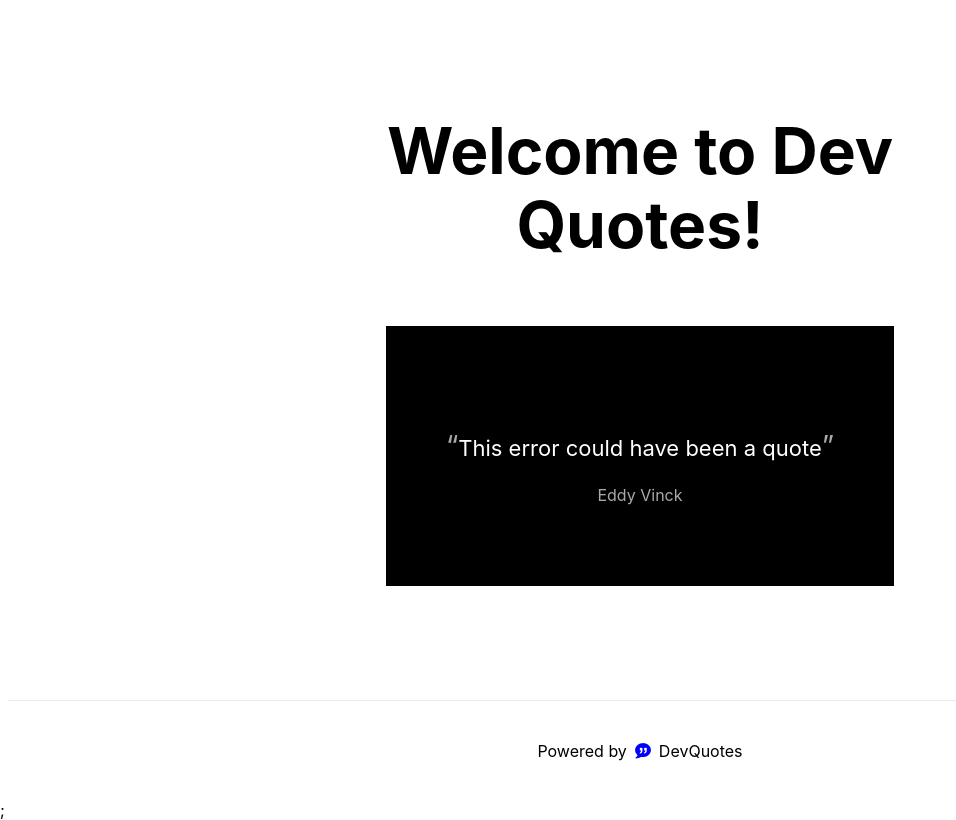
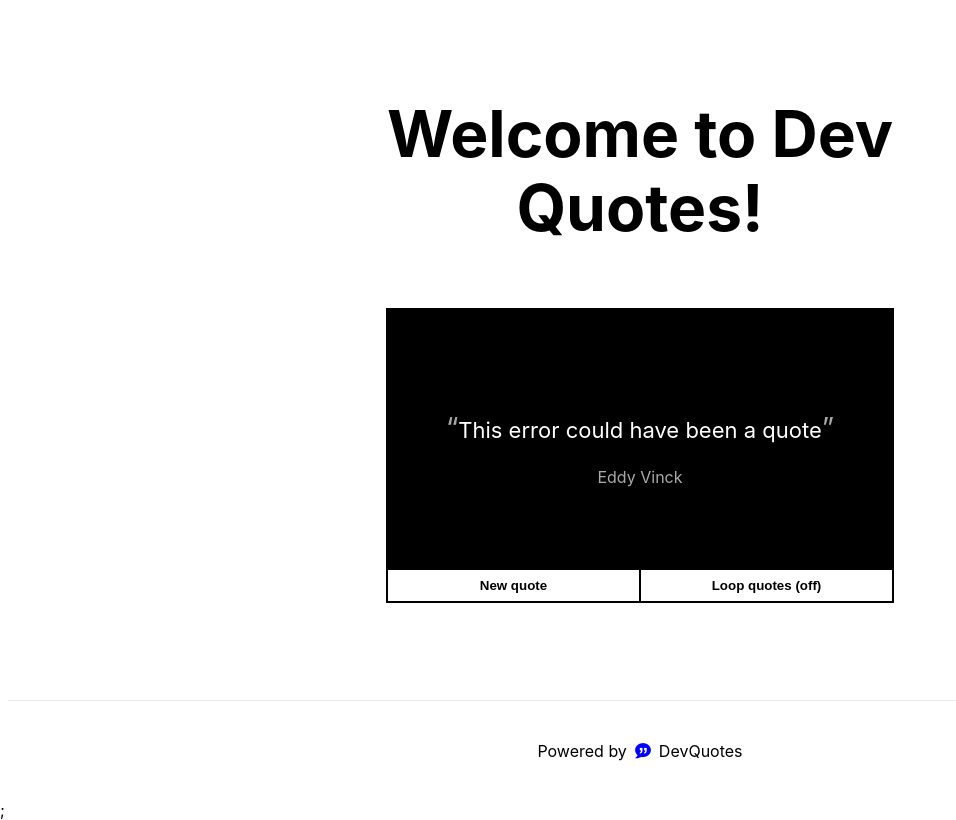
Before and after one commit to EddyVinck/dev-quotes, a Next.js app: page / in a window 1280 px wide. Shown: the whole page, without its empty margins (0-956 px from the left). Built offline with nearby package versions, Linux system fonts and the light colour scheme; no server answers.

Commit message:
add "new quote" button and "loop quotes"

```diff
--- a/components/Quote/Quote.module.css
+++ b/components/Quote/Quote.module.css
@@ -27,6 +27,34 @@
 .quoteBlock figcaption {
   color: darkgray;
 }
+
+.quoteControls {
+  background: white;
+  border: 1px solid black;
+}
+@supports (display: grid) {
+  .quoteControls {
+    display: grid;
+    grid-template-columns: 1fr;
+  }
+
+  @media screen and (min-width: 768px) {
+    .quoteControls {
+      grid-template-columns: 1fr 1fr;
+    }
+  }
+}
+.quoteControls button {
+  border: 1px solid black;
+  padding: 8px 16px;
+  background: none;
+  font-weight: 600;
+}
+.quoteControls button[aria-checked="true"] {
+  background: blue;
+  color: white;
+}
+
 .progressBar {
   background: blue;
 }
--- a/components/Quote/Quote.tsx
+++ b/components/Quote/Quote.tsx
@@ -1,6 +1,7 @@
-import React from "react";
+import React, { useCallback } from "react";
 import { useQuery } from "react-query";
 import { QuoteResponse } from "../../pages/api/quote";
+import { QuoteControls } from "./QuoteControls";
 import { QuoteText } from "./QuoteText";
 
 function getQuote(): Promise<QuoteResponse> {
@@ -8,15 +9,20 @@
 }
 
 export const Quote: React.FC = () => {
-  const { data, isLoading, isError } = useQuery("quote", getQuote);
+  const { data, isLoading, isError, refetch } = useQuery("quote", getQuote);
+
+  const fetchNewQuote = useCallback(() => refetch(), [refetch]);
 
   if (isError) return <p>Error!</p>;
 
   return (
-    <QuoteText
-      quote={data?.quote}
-      author={data?.author}
-      isLoading={isLoading}
-    />
+    <div>
+      <QuoteText
+        quote={data?.quote}
+        author={data?.author}
+        isLoading={isLoading}
+      />
+      <QuoteControls fetchNewQuote={fetchNewQuote} />
+    </div>
   );
 };
--- /dev/null
+++ b/components/Quote/QuoteControls.tsx
@@ -0,0 +1,52 @@
+import React, { useEffect, useRef, useState } from "react";
+import styles from "./Quote.module.css";
+interface Props {
+  fetchNewQuote: () => void;
+}
+
+export const QuoteControls: React.FC<Props> = ({ fetchNewQuote }) => {
+  const intervalRef = useRef<number>(null) as React.MutableRefObject<number>;
+  const [isTimerRunning, setIsTimerRunning] = useState(false);
+
+  useEffect(() => {
+    // Clear the interval when the component will unmount
+    return () => clearInterval(intervalRef.current);
+  }, []);
+
+  function stopLoopingQuotes(): void {
+    setIsTimerRunning(false);
+    clearInterval(intervalRef.current);
+    intervalRef.current = -1;
+  }
+
+  function toggleQuoteLoop(): void {
+    if (intervalRef.current && intervalRef.current !== -1) {
+      stopLoopingQuotes();
+      return;
+    }
+
+    // Don't make the user wait for the first iteration
+    if (isTimerRunning === false) {
+      fetchNewQuote();
+    }
+
+    setIsTimerRunning(true);
+    const interval = window.setInterval(() => {
+      fetchNewQuote();
+    }, 5000);
+    intervalRef.current = interval;
+  }
+
+  return (
+    <div className={styles.quoteControls}>
+      <button onClick={fetchNewQuote}>New quote</button>
+      <button
+        onClick={toggleQuoteLoop}
+        aria-checked={isTimerRunning}
+        role="switch"
+      >
+        Loop quotes ({isTimerRunning ? "on" : "off"})
+      </button>
+    </div>
+  );
+};
--- a/pages/api/hello.ts
+++ /dev/null
@@ -1,9 +0,0 @@
-import type { NextApiRequest, NextApiResponse } from "next";
-
-type Data = {
-  name: string;
-};
-
-export default (req: NextApiRequest, res: NextApiResponse<Data>): void => {
-  return res.status(200).json({ name: "John Doe" });
-};
```
Also changed, not shown: components/Quote/QuoteContext.tsx (added, +10 -0 lines).
